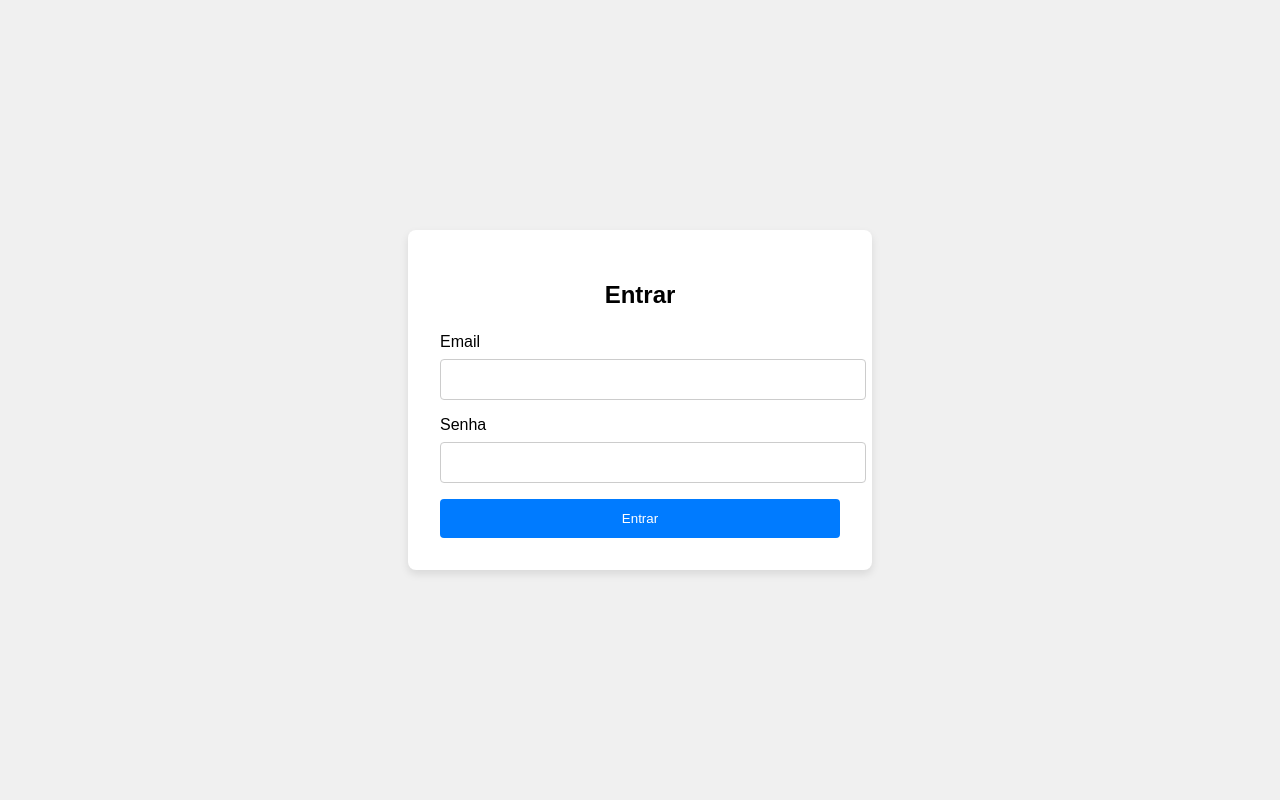
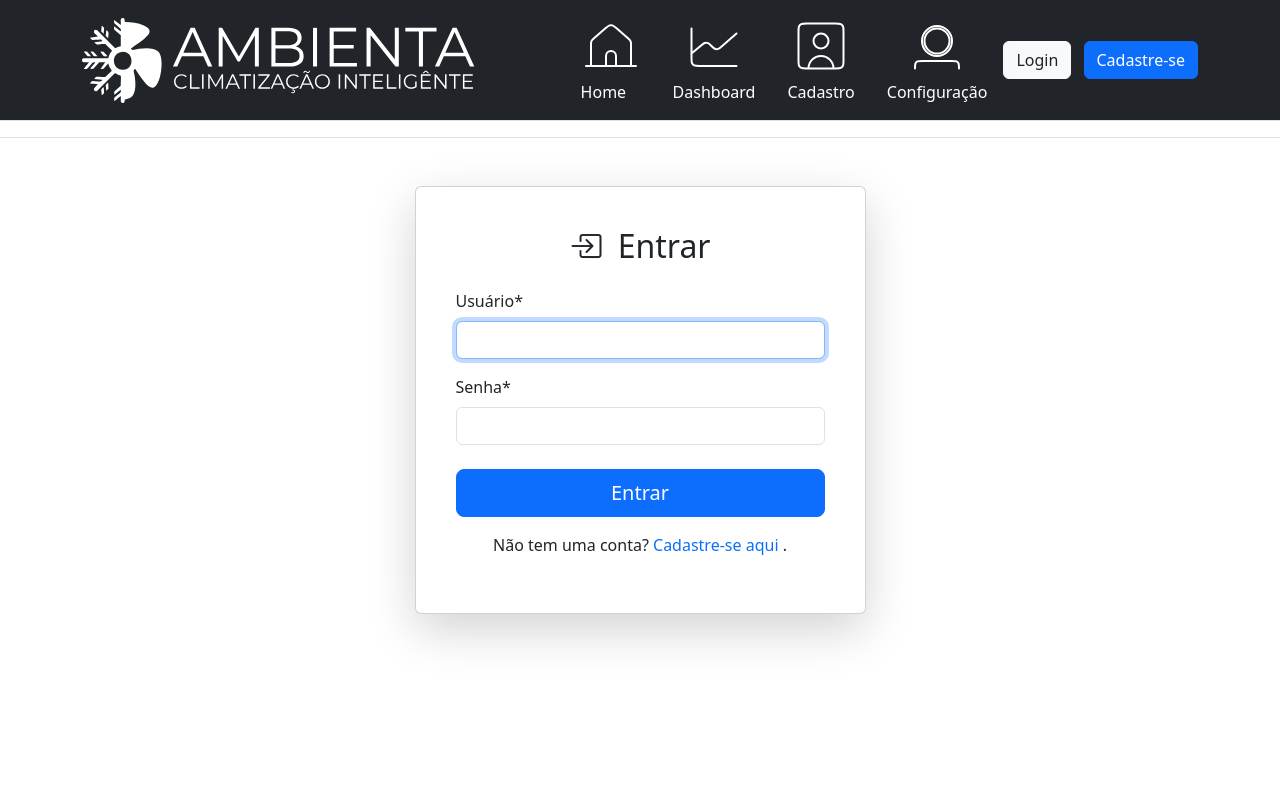
Before and after one commit to jaquelinedamian/Ambienta, a Django app: page /accounts/login/ in a window 1280 px wide. Run offline with Django 5.2, Linux system fonts and the light colour scheme; some libraries are stand-ins or nearby versions.

Commit message:
Projeto funcionando localmente

```diff
--- a/backend/Ambienta/urls.py
+++ b/backend/Ambienta/urls.py
@@ -1,20 +1,23 @@
-# backend/Ambienta/urls.py
+# Ambienta/urls.py (Seu arquivo de URLs principal)
 
 from django.contrib import admin
 from django.urls import path, include
+from django.conf import settings
+from django.conf.urls.static import static
+from django.contrib.staticfiles.urls import staticfiles_urlpatterns
 
 urlpatterns = [
-    # Rotas de administração
     path('admin/', admin.site.urls),
-
-    # Rotas do aplicativo 'home' (geralmente mapeadas para a raiz do site)
     path('', include('home.urls')),
-
-    # Rotas de autenticação personalizadas (register, login, logout)
     path('accounts/', include('accounts.urls')),
-
-    # Rotas dos seus aplicativos de negócio
     path('dashboard/', include('dashboard.urls')),
     path('sensors/', include('sensors.urls')),
+]
 
-]
+# ESTA É A CORREÇÃO PRINCIPAL: Adicionar o manuseio de arquivos estáticos e de mídia em modo DEBUG
+if settings.DEBUG:
+    # 1. Manuseio de arquivos estáticos de APPS e STATICFILES_DIRS (CORREÇÃO)
+    urlpatterns += staticfiles_urlpatterns()
+
+    # 2. Manuseio de arquivos de mídia (MEDIA)
+    urlpatterns += static(settings.MEDIA_URL, document_root=settings.MEDIA_ROOT)
--- a/backend/accounts/views.py
+++ b/backend/accounts/views.py
@@ -3,11 +3,14 @@ from django.contrib.auth import login as auth_login, logout as auth_logout
 from django.contrib.auth.forms import AuthenticationForm, UserCreationForm
 from django.contrib import messages
 from django.urls import reverse
+from django.utils.http import url_has_allowed_host_and_scheme
+# IMPORT NECESSÁRIO para resolver o ValueError
+from django.contrib.auth.backends import ModelBackend
 
 
-# ----------------------------------------------------------------------
+# ======================================================================
 # 1. View de Registro (Cadastro)
-# ----------------------------------------------------------------------
+# ======================================================================
 
 def register_view(request):
     """
@@ -17,10 +20,14 @@ def register_view(request):
         form = UserCreationForm(request.POST)
         if form.is_valid():
             user = form.save()
-            # Opcional: Loga o usuário após o registro
-            auth_login(request, user)
+
+            # CORREÇÃO: Especifica o backend
+            auth_login(request, user, backend='django.contrib.auth.backends.ModelBackend')
+
             messages.success(request, f"Conta criada com sucesso para {user.username}!")
-            return redirect('dashboard')  # Redireciona para o dashboard ou home
+
+            # CORREÇÃO DE URL: Usando 'dashboard_view'
+            return redirect('dashboard_view')
         else:
             # Se o formulário for inválido, exibe a primeira mensagem de erro
             for field, errors in form.errors.items():
@@ -35,9 +42,9 @@ def register_view(request):
     return render(request, 'accounts/register.html', context)
 
 
-# ----------------------------------------------------------------------
+# ======================================================================
 # 2. View de Login (Entrar)
-# ----------------------------------------------------------------------
+# ======================================================================
 
 def login_view(request):
     """
@@ -45,17 +52,33 @@ def login_view(request):
     """
     if request.user.is_authenticated:
         # Se o usuário já estiver logado, redireciona para evitar re-login
-        return redirect('dashboard')
+        return redirect('dashboard_view')  # CORREÇÃO DE URL AQUI
 
     if request.method == 'POST':
         form = AuthenticationForm(request, data=request.POST)
         if form.is_valid():
             user = form.get_user()
-            auth_login(request, user)
+
+            # CORREÇÃO: Especifica o backend
+            auth_login(request, user, backend='django.contrib.auth.backends.ModelBackend')
+
             messages.success(request, f"Bem-vindo(a), {user.username}!")
-            # Redireciona para o 'next' se houver, ou para 'dashboard'
-            next_url = request.GET.get('next') or reverse('dashboard')
-            return redirect(next_url)
+
+            # Ajuste de Segurança: Previne ataques de Open Redirect.
+            next_url = request.GET.get('next')
+
+            # FIX: Using the new function 'url_has_allowed_host_and_scheme'
+            if next_url and url_has_allowed_host_and_scheme(
+                    url=next_url,
+                    allowed_hosts={request.get_host()},
+                    require_https=request.is_secure(),
+            ):
+                return redirect(next_url)
+
+            # Se não houver 'next' ou se ele não for seguro, redireciona para o dashboard
+            # CORREÇÃO DE URL AQUI: Usando 'dashboard_view'
+            return redirect(reverse('dashboard_view'))
+
         else:
             messages.error(request, "Nome de usuário ou senha inválidos.")
 
@@ -68,9 +91,9 @@ def login_view(request):
     return render(request, 'accounts/login.html', context)
 
 
-# ----------------------------------------------------------------------
+# ======================================================================
 # 3. View de Logout (Sair)
-# ----------------------------------------------------------------------
+# ======================================================================
 
 def logout_view(request):
     """
@@ -82,4 +105,4 @@ def logout_view(request):
         messages.info(request, f"Você saiu da conta ({username}).")
 
     # Redireciona para a página inicial (home) após o logout
-    return redirect('home')
+    return redirect(reverse('home'))
--- a/backend/dashboard/views.py
+++ b/backend/dashboard/views.py
@@ -1,5 +1,6 @@
+# dashboard/views.py
+
 from django.shortcuts import render
-from django.contrib.auth.decorators import login_required
 from sensors.models import Reading, FanState, FanLog
 from django.core.serializers.json import DjangoJSONEncoder
 import json
@@ -8,9 +9,8 @@ from django.db.models import Sum
 from django.core.paginator import Paginator
 
 
-@login_required(login_url='login')
+
 def dashboard_view(request):
-
     readings_list = Reading.objects.all().order_by('-timestamp')
     paginator_readings = Paginator(readings_list, 10)
     page_number_readings = request.GET.get('page')
--- a/frontend/templates/accounts/login.html
+++ b/frontend/templates/accounts/login.html
@@ -1,82 +1,42 @@
-<!DOCTYPE html>
-<html lang="pt-br">
-<head>
-    <meta charset="UTF-8">
-    <meta name="viewport" content="width=device-width, initial-scale=1.0">
-    <title>Ambienta - Login</title>
-    <style>
-        body {
-            font-family: Arial, sans-serif;
-            display: flex;
-            justify-content: center;
-            align-items: center;
-            height: 100vh;
-            margin: 0;
-            background-color: #f0f0f0;
-        }
-        .login-container {
-            background-color: white;
-            padding: 2rem;
-            border-radius: 8px;
-            box-shadow: 0 4px 8px rgba(0, 0, 0, 0.1);
-            width: 100%;
-            max-width: 400px;
-        }
-        .login-container h2 {
-            margin-bottom: 1.5rem;
-            text-align: center;
-        }
-        .form-group {
-            margin-bottom: 1rem;
-        }
-        .form-group label {
-            display: block;
-            margin-bottom: 0.5rem;
-        }
-        .form-group input {
-            width: 100%;
-            padding: 0.75rem;
-            border: 1px solid #ccc;
-            border-radius: 4px;
-        }
-        .login-button {
-            width: 100%;
-            padding: 0.75rem;
-            border: none;
-            background-color: #007bff;
-            color: white;
-            border-radius: 4px;
-            cursor: pointer;
-        }
-        .login-button:hover {
-            background-color: #0056b3;
-        }
-        .error-message {
-            color: red;
-            text-align: center;
-            margin-top: 1rem;
-        }
-    </style>
-</head>
-<body>
-    <div class="login-container">
-        <h2>Entrar</h2>
-        <form method="post" action="{% url 'login' %}">
-            {% csrf_token %}
-            <div class="form-group">
-                <label for="email">Email</label>
-                <input type="email" id="email" name="email" required>
+{% extends 'base/base.html' %}
+{% load crispy_forms_tags %}
+{% load static %}
+
+{% block title %}Ambienta - Login{% endblock %}
+
+{% block content %}
+<div class="container my-5">
+    <div class="row justify-content-center">
+        <div class="col-md-6 col-lg-5">
+
+            <div class="card shadow-lg p-4">
+                <div class="card-body">
+                    <h2 class="card-title text-center mb-4">
+                        <i class="bi bi-box-arrow-in-right me-2"></i> Entrar
+                    </h2>
+
+                    <form method="post" action="{% url 'accounts:login' %}">
+                        {% csrf_token %}
+
+                        {{ form|crispy }}
+
+                        <div class="d-grid mt-4">
+                            <button type="submit" class="btn btn-primary btn-lg">
+                                Entrar
+                            </button>
+                        </div>
+                    </form>
+
+                    <p class="text-center mt-3">
+                        Não tem uma conta?
+                        <a href="{% url 'accounts:register' %}" class="link-primary text-decoration-none">
+                            Cadastre-se aqui
+                        </a>.
+                    </p>
+                </div>
             </div>
-            <div class="form-group">
-                <label for="password">Senha</label>
-                <input type="password" id="password" name="password" required>
-            </div>
-            <button type="submit" class="login-button">Entrar</button>
-        </form>
 
-        {% if error_message %}
-            <p class="error-message">{{ error_message }}</p>
-        {% endif %}
+        </div>
     </div>
-</body>
-</html>
+</div>
+{% endblock %}
```
Also changed, not shown: backend/Ambienta/settings.py (+5 -6 lines), backend/requirements.txt (+15 -72 lines), backend/sensors/views.py (+23 -4 lines), frontend/templates/accounts/register.html (+39 -17 lines), frontend/templates/base/base.html (+2 -8 lines).
